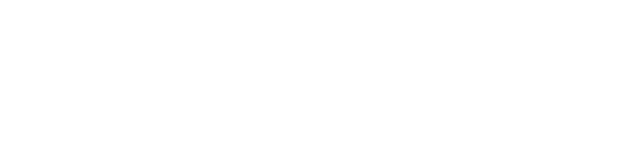
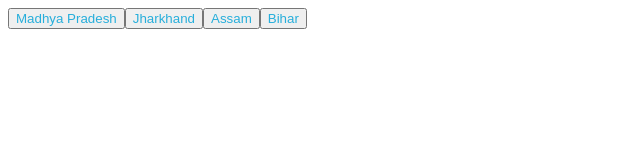
Before and after one commit to devojyoti1995/Hackathon-7---Nested-List, a React app: page / in a window 1280 px wide. Shown: the whole page, without its empty margins (0-640 px from the left). Built offline with nearby package versions, Linux system fonts and the light colour scheme.

Commit message:
Commited

```diff
--- a/src/components/App.js
+++ b/src/components/App.js
@@ -1,5 +1,6 @@
 import React, { Component, useState } from "react";
 import "./../styles/App.css";
+import State from './State';
 
 // Do not alter the states const and values inside it.
 const states = [
@@ -155,7 +156,10 @@ const states = [
 ];
 
 function App() {
-  return <div id="main"></div>;
+  return (<div id="main">
+  {
+    states.map((state, idx) => <State stateObj={state} key={idx} idx={idx}/>)
+  }
+  </div>);
 }
-
 export default App;
--- /dev/null
+++ b/src/components/City.js
@@ -0,0 +1,21 @@
+import React,{useState} from 'react';
+import Town from './Town';
+
+function City(props){
+    const towns = props.cityObject.towns;
+    const [selected, setSelected] = useState(false);
+    //  console.log("props", props);
+     let cityId = "city" + (props.idx + 1);
+     function show(){
+         setSelected(!selected);
+     }
+    return(
+        <div>
+            <button id={cityId} onClick={show} >
+                    {props.cityObject.name}
+            </button>
+            {selected ? (towns.map((town,idx)=> <Town townObject={town} key={idx} index={idx}/> ) ):null}
+        </div>
+    );
+}
+export default City;
--- /dev/null
+++ b/src/components/State.js
@@ -0,0 +1,29 @@
+import React from 'react';
+import City from './City';
+import { useState } from 'react';
+
+function State(props) {
+     //console.log(props.idx+1);
+     const cities=props.stateObj.cities;
+     const [selected, setSelected] = useState(false);
+     console.log("props", props);
+     let stateId = "state" + (props.idx + 1);
+    function show(){
+
+            setSelected(!selected);
+
+    }
+    return (
+        <div>
+            <button id={stateId} onClick={show}>
+                {props.stateObj.name}
+            </button>
+            {selected ? (cities.map((city, idx) => <City cityObject={city} id={idx} key={idx}/>)):null}
+        </div>
+
+
+    );
+
+}
+
+export default State;
--- /dev/null
+++ b/src/components/Town.js
@@ -0,0 +1,9 @@
+import React from 'react';
+function Town(props){
+    return(
+        <div>
+            {props.townObject.name}
+        </div>
+    )
+}
+export default Town;
--- a/src/styles/App.css
+++ b/src/styles/App.css
@@ -1,3 +1,6 @@
+#main {
+    display: flex;
+}
 h1 {
     color: #27aedb;
     text-align: center;
```
